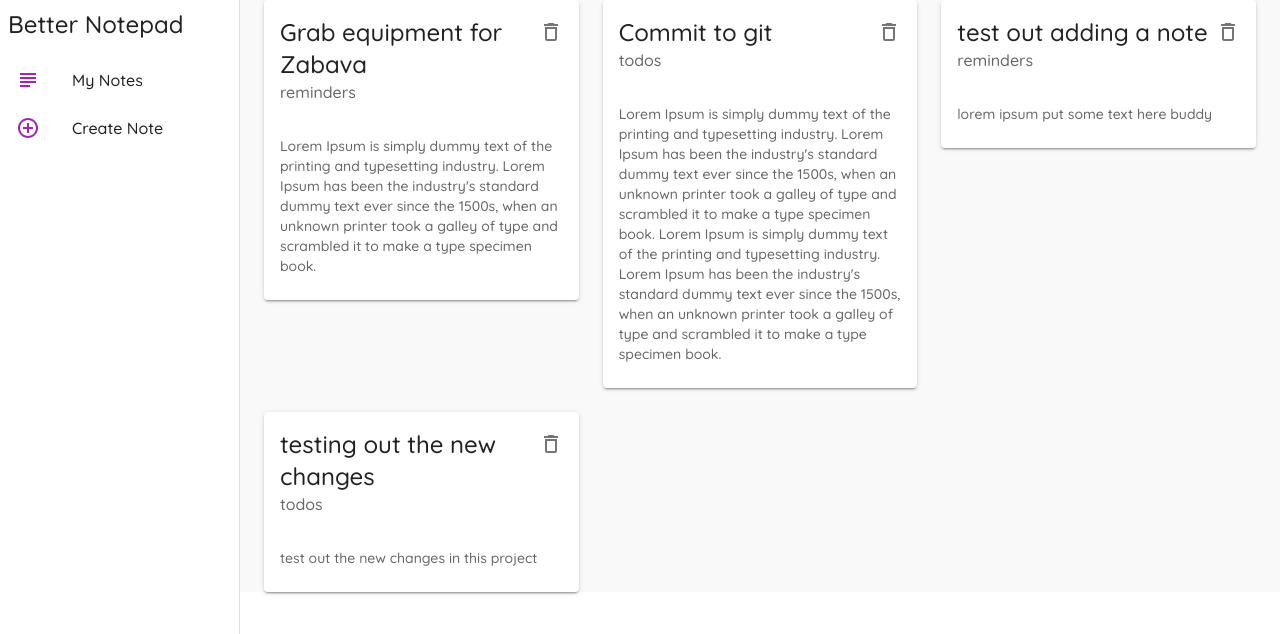
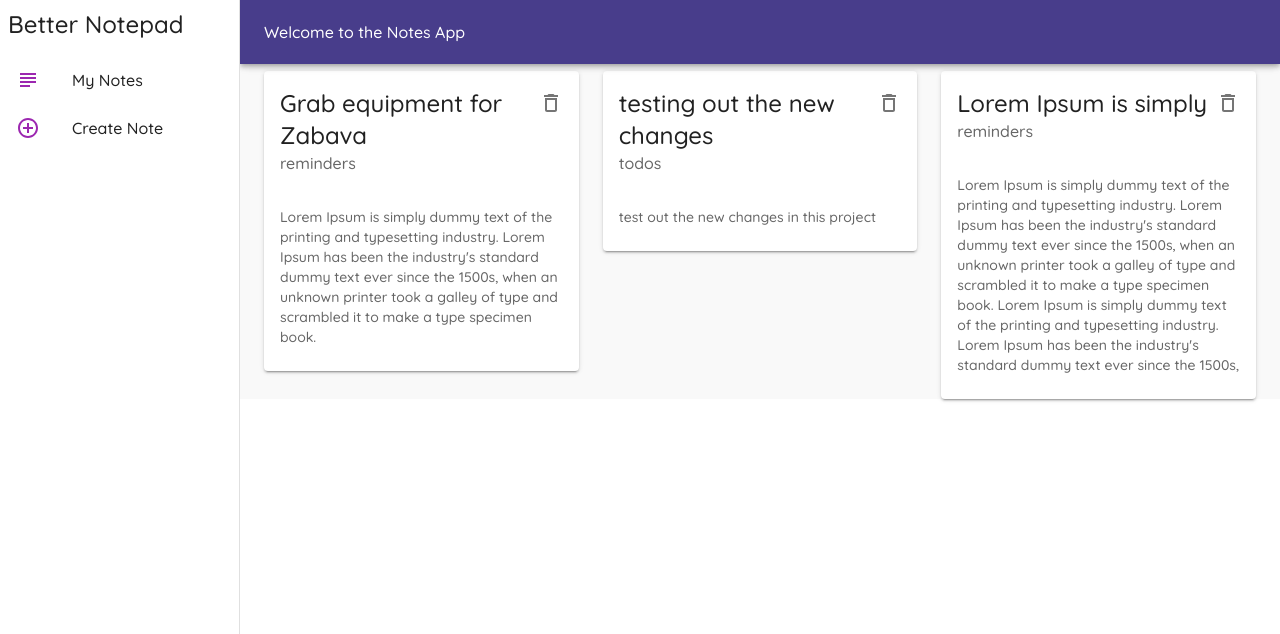
Before and after one commit to vbaziuk/note-board, a React (Create React App) app: page / in a window 1280 px wide. Shown: the top 634 px of the page. Built offline with nearby package versions, Linux system fonts and the light colour scheme; data requests are answered from the project's data file.

Commit message:
toolbar and spacing

```diff
--- a/data/db.json
+++ b/data/db.json
@@ -7,22 +7,16 @@
       "id": 1
     },
     {
-      "title": "Commit to git",
-      "details": "Lorem Ipsum is simply dummy text of the printing and typesetting industry. Lorem Ipsum has been the industry's standard dummy text ever since the 1500s, when an unknown printer took a galley of type and scrambled it to make a type specimen book.\nLorem Ipsum is simply dummy text of the printing and typesetting industry. Lorem Ipsum has been the industry's standard dummy text ever since the 1500s, when an unknown printer took a galley of type and scrambled it to make a type specimen book.",
-      "category": "todos",
-      "id": 3
-    },
-    {
-      "title": "test out adding a note",
-      "details": "lorem ipsum put some text here buddy",
-      "category": "reminders",
-      "id": 4
-    },
-    {
       "title": "testing out the new changes",
       "details": "test out the new changes in this project",
       "category": "todos",
       "id": 5
+    },
+    {
+      "title": "Lorem Ipsum is simply ",
+      "details": "Lorem Ipsum is simply dummy text of the printing and typesetting industry. Lorem Ipsum has been the industry's standard dummy text ever since the 1500s, when an unknown printer took a galley of type and scrambled it to make a type specimen book. Lorem Ipsum is simply dummy text of the printing and typesetting industry. Lorem Ipsum has been the industry's standard dummy text ever since the 1500s,",
+      "category": "reminders",
+      "id": 6
     }
   ]
 }
--- a/src/App.js
+++ b/src/App.js
@@ -18,12 +18,8 @@
     fontWeightRegular: 500,
     fontWeightMedium: 600,
     fontWeightLight: 700
-  },
-  div: {
-    // padding: '5px',
-    // margin: '5px'
   }
-})
+});
 
 function App() {
   return (
--- a/src/components/Layout.js
+++ b/src/components/Layout.js
@@ -9,6 +9,11 @@
 import StyledDiv from './styledComponents/StyledDiv';
 import FlexDiv from './styledComponents/FlexDiv';
 import StyledDrawer from './styledComponents/StyledDrawer';
+
+import Box from '@mui/material/Box';
+
+import { AppBar } from '@mui/material';
+import { Toolbar } from '@mui/material';
 
 // this const also defined in StyledDrawer.js
 const drawerWidth = 240;
@@ -31,6 +36,21 @@
 
   return (
     <FlexDiv>
+
+      {/* app bar */}
+      <AppBar
+        sx={{
+          width: `calc(100% - ${drawerWidth}px)`
+        }}
+      >
+        <Toolbar>
+          <Typography>
+            Welcome to the Notes App
+          </Typography>
+        </Toolbar>
+      </AppBar>
+
+
       {/* side drawer */}
       <StyledDrawer
         sx={{
@@ -69,8 +89,19 @@
           ))}
         </List>
       </StyledDrawer>
+
       <StyledDiv>
-        {children}
+        <Box
+          sx={{
+            // height: (theme) => `calc(100vh - ${theme.mixins.toolbar.minHeight}px)`
+
+            // padding for the toolbar
+            height: (theme) => `calc(100% - ${theme.mixins.toolbar.minHeight}px)`,
+            paddingTop: (theme) => 15 + theme.mixins.toolbar.minHeight + "px"
+          }}
+        >
+          {children}
+        </Box>
       </StyledDiv>
     </FlexDiv>
   )
```
Also changed, not shown: src/components/styledComponents/DivSpacer.js (added, +9 -0 lines), src/pages/Create.js (+0 -16 lines), 1 other file (tests, documents, lock files or other folders).
